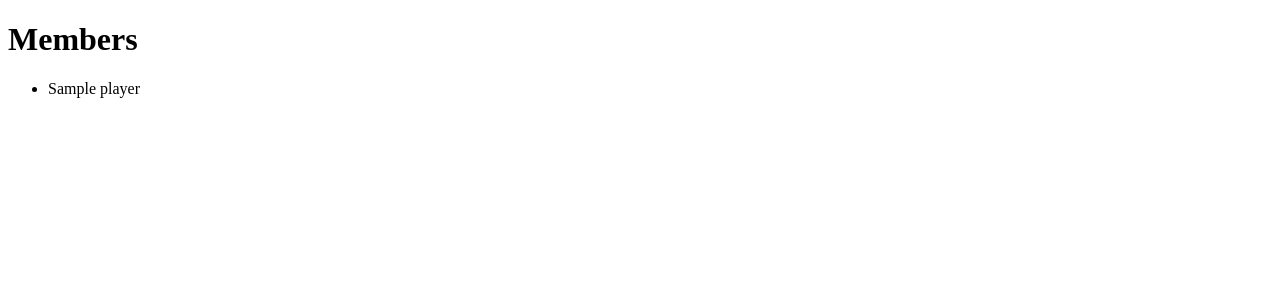
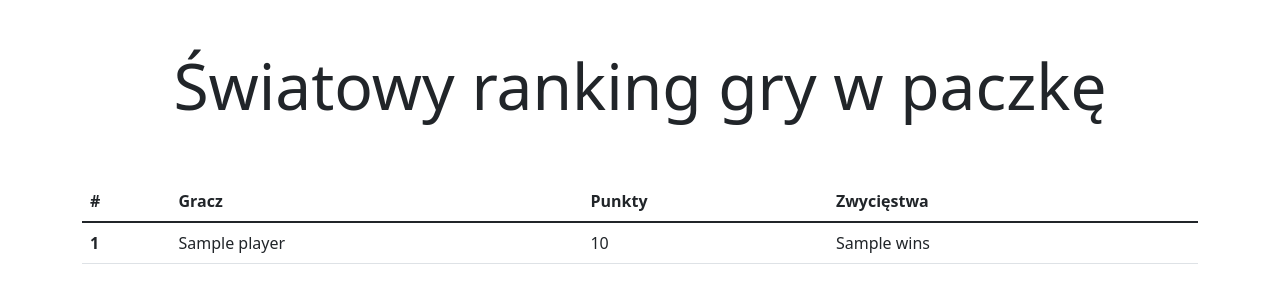
Before and after one commit to mariusz-dabal/pack_game, a Symfony app: template templates/home/index.html.twig in a window 1280 px wide. Shown: the top 303 px of the page. Run offline with Twig, Linux system fonts and the light colour scheme; the template is opened without the code that fills it: most values are stand-ins (such as "Sample title", 1, 10 or a date in 2020); some libraries are stand-ins or nearby versions.

Commit message:
Players list

```diff
--- a/src/Repository/PlayerRepository.php
+++ b/src/Repository/PlayerRepository.php
@@ -9,7 +9,6 @@ use Doctrine\Persistence\ManagerRegistry;
 /**
  * @method Player|null find($id, $lockMode = null, $lockVersion = null)
  * @method Player|null findOneBy(array $criteria, array $orderBy = null)
- * @method Player[]    findAll()
  * @method Player[]    findBy(array $criteria, array $orderBy = null, $limit = null, $offset = null)
  */
 class PlayerRepository extends ServiceEntityRepository
@@ -17,6 +16,11 @@ class PlayerRepository extends ServiceEntityRepository
     public function __construct(ManagerRegistry $registry)
     {
         parent::__construct($registry, Player::class);
+    }
+
+    public function findAll(): array
+    {
+        return $this->findBy([], array('points' => 'DESC'));
     }
 
     // /**
--- a/templates/base.html.twig
+++ b/templates/base.html.twig
@@ -2,27 +2,22 @@
 <html>
 <head>
     {% block stylesheets %}
-        {# 'app' must match the first argument to addEntry() in webpack.config.js #}
-        {{ encore_entry_link_tags('app') }}
-
         <link
             rel="stylesheet"
             href="https://fonts.googleapis.com/css?family=Roboto:300,400,500,700&display=swap"
         />
 
-        <link
-            rel="stylesheet"
-            href="https://fonts.googleapis.com/icon?family=Material+Icons"
+        <link href="https://cdn.jsdelivr.net/npm/bootstrap@5.1.3/dist/css/bootstrap.min.css"
+              rel="stylesheet" integrity="sha384-1BmE4kWBq78iYhFldvKuhfTAU6auU8tT94WrHftjDbrCEXSU1oBoqyl2QvZ6jIW3"
+              crossorigin="anonymous"
         />
     {% endblock %}
 
     {% block javascripts %}
-        {{ encore_entry_script_tags('app') }}
-
-        <!-- Renders app.js & a webpack runtime.js file
-            <script src="/build/runtime.js" defer></script>
-            <script src="/build/app.js" defer></script>
-            See note below about the "defer" attribute -->
+        <script src="https://cdn.jsdelivr.net/npm/bootstrap@5.1.3/dist/js/bootstrap.bundle.min.js"
+                integrity="sha384-ka7Sk0Gln4gmtz2MlQnikT1wXgYsOg+OMhuP+IlRH9sENBO0LRn5q+8nbTov4+1p"
+                crossorigin="anonymous">
+        </script>
     {% endblock %}
 </head>
 <body>
--- a/templates/home/index.html.twig
+++ b/templates/home/index.html.twig
@@ -3,12 +3,28 @@
 {% block title %}Gra w Paczkę{% endblock %}
 
 {% block body %}
+    <div class="container-md">
+        <h1 class="display-3 text-center p-5">Światowy ranking gry w paczkę</h1>
 
-    <h1>Members</h1>
-    <ul>
-        {% for player in players %}
-            <li>{{ player.name }}</li>
-        {% endfor %}
-    </ul>
-
+        <table class="table">
+            <thead>
+            <tr>
+                <th scope="col">#</th>
+                <th scope="col">Gracz</th>
+                <th scope="col">Punkty</th>
+                <th scope="col">Zwycięstwa</th>
+            </tr>
+            </thead>
+            <tbody>
+            {% for player in players %}
+                <tr>
+                    <th scope="row">{{ loop.index }}</th>
+                    <td>{{ player.name }}</td>
+                    <td>{{ player.points }}</td>
+                    <td>{{ player.wins }}</td>
+                </tr>
+            {% endfor %}
+            </tbody>
+        </table>
+    </div>
 {% endblock %}
```
